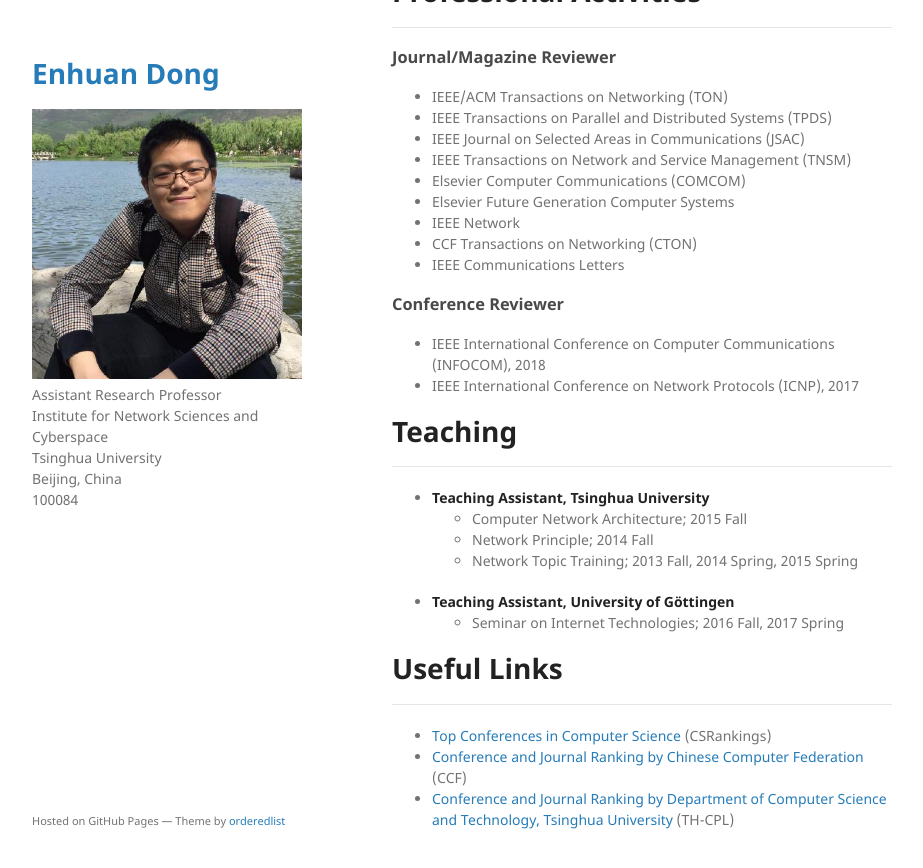
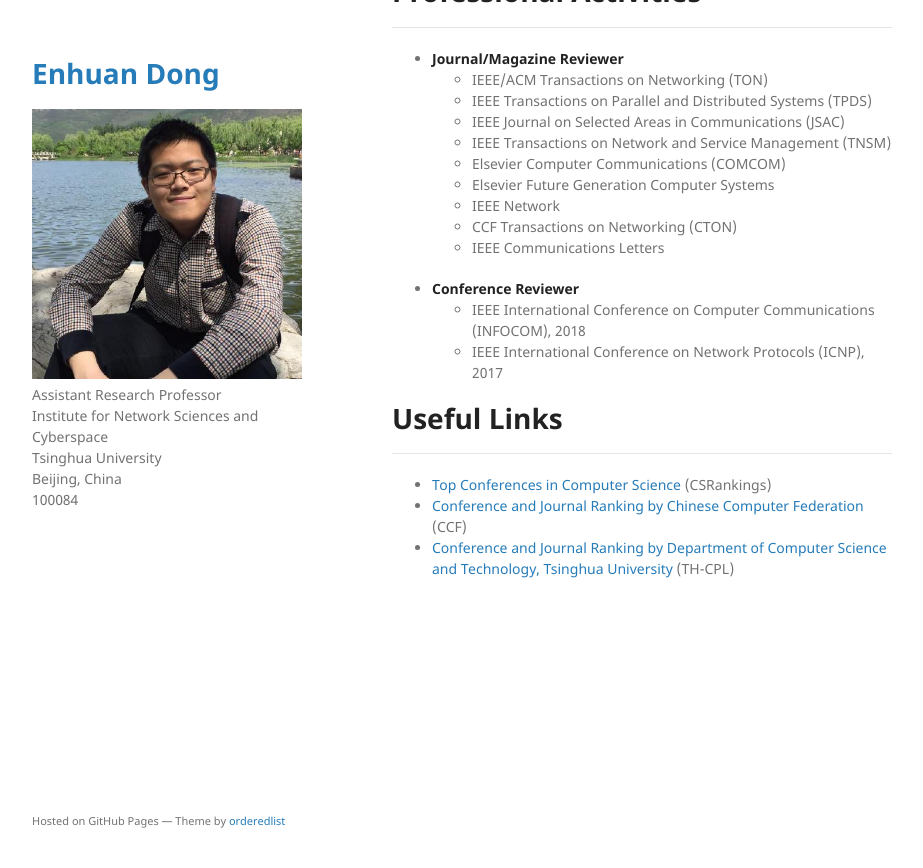
Before and after one commit to TsinghuaDong/tsinghuadong.github.io, a Jekyll site: the page built from index.md, in a window 1280 px wide and 900 px high, scrolled down 3503 px. Shown: the top 868 px of the window, without its empty margins (178-1101 px from the left). Built offline with Jekyll 4.4.1, drawn with Linux system fonts in a browser that asks for light colours; our own code applies the rules of GitHub Pages for plain Markdown files.

Commit message:
2023-4-18

```diff
--- a/index.md
+++ b/index.md
@@ -109,24 +109,22 @@ My research interests include network security, network operations and network t
 [//]: # ### Conference TPC Member
   [//]: # - [International Conference on Network of the Future] (https://nof.dnac.org/tpc/) (NoF), 2023
 
-### Journal/Magazine Reviewer
+- **Journal/Magazine Reviewer**
+  - IEEE/ACM Transactions on Networking (TON)
+  - IEEE Transactions on Parallel and Distributed Systems (TPDS)
+  - IEEE Journal on Selected Areas in Communications (JSAC)
+  - IEEE Transactions on Network and Service Management (TNSM)
+  - Elsevier Computer Communications (COMCOM)
+  - Elsevier Future Generation Computer Systems
+  - IEEE Network
+  - CCF Transactions on Networking (CTON)
+  - IEEE Communications Letters
 
-- IEEE/ACM Transactions on Networking (TON)
-- IEEE Transactions on Parallel and Distributed Systems (TPDS)
-- IEEE Journal on Selected Areas in Communications (JSAC)
-- IEEE Transactions on Network and Service Management (TNSM)
-- Elsevier Computer Communications (COMCOM)
-- Elsevier Future Generation Computer Systems
-- IEEE Network
-- CCF Transactions on Networking (CTON)
-- IEEE Communications Letters
+- **Conference Reviewer**
+  - IEEE International Conference on Computer Communications (INFOCOM), 2018
+  - IEEE International Conference on Network Protocols (ICNP), 2017
 
-### Conference Reviewer
-
-- IEEE International Conference on Computer Communications (INFOCOM), 2018
-- IEEE International Conference on Network Protocols (ICNP), 2017
-
-# Teaching
+<!-- # Teaching
 
 * * *
 
@@ -136,7 +134,7 @@ My research interests include network security, network operations and network t
   - Network Topic Training;  2013 Fall, 2014 Spring, 2015 Spring
 
 - **Teaching Assistant, University of Göttingen**
-  - Seminar on Internet Technologies; 2016 Fall, 2017 Spring
+  - Seminar on Internet Technologies; 2016 Fall, 2017 Spring -->
 
 # Useful Links
 
```
